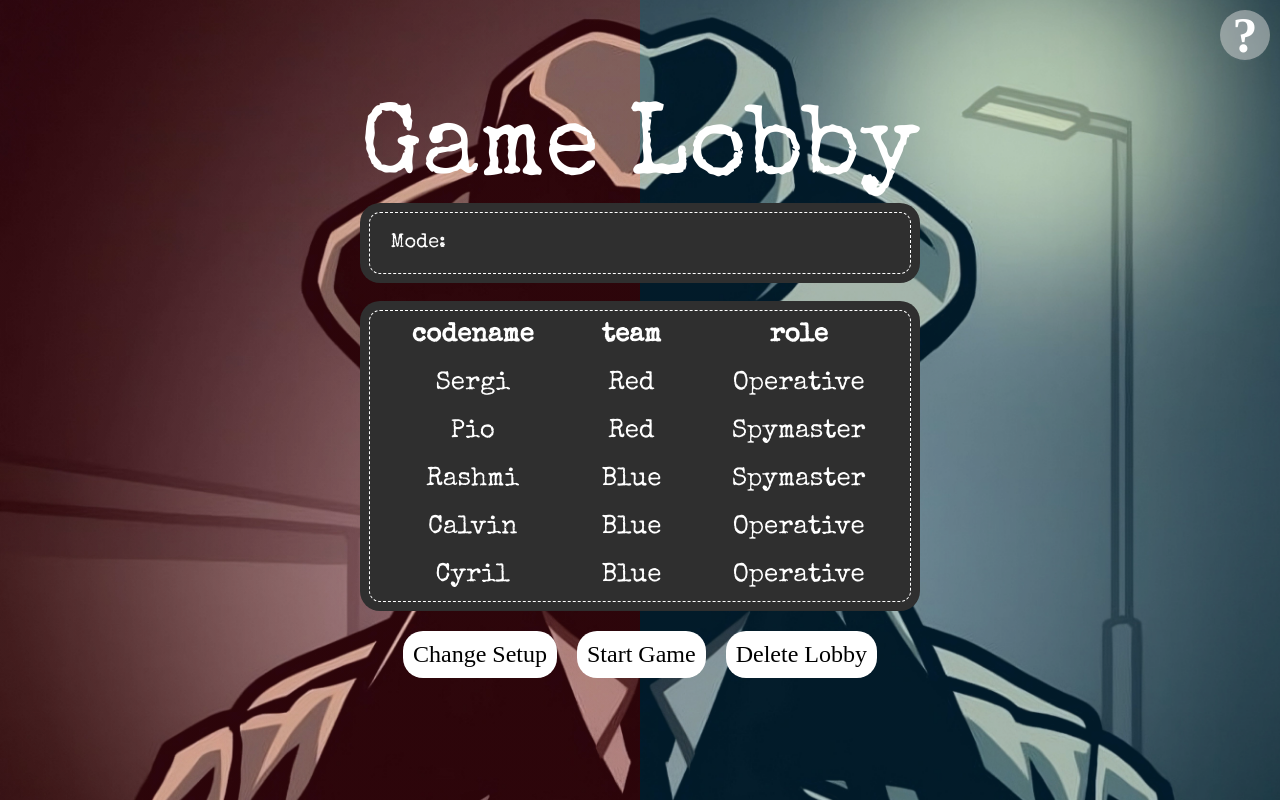
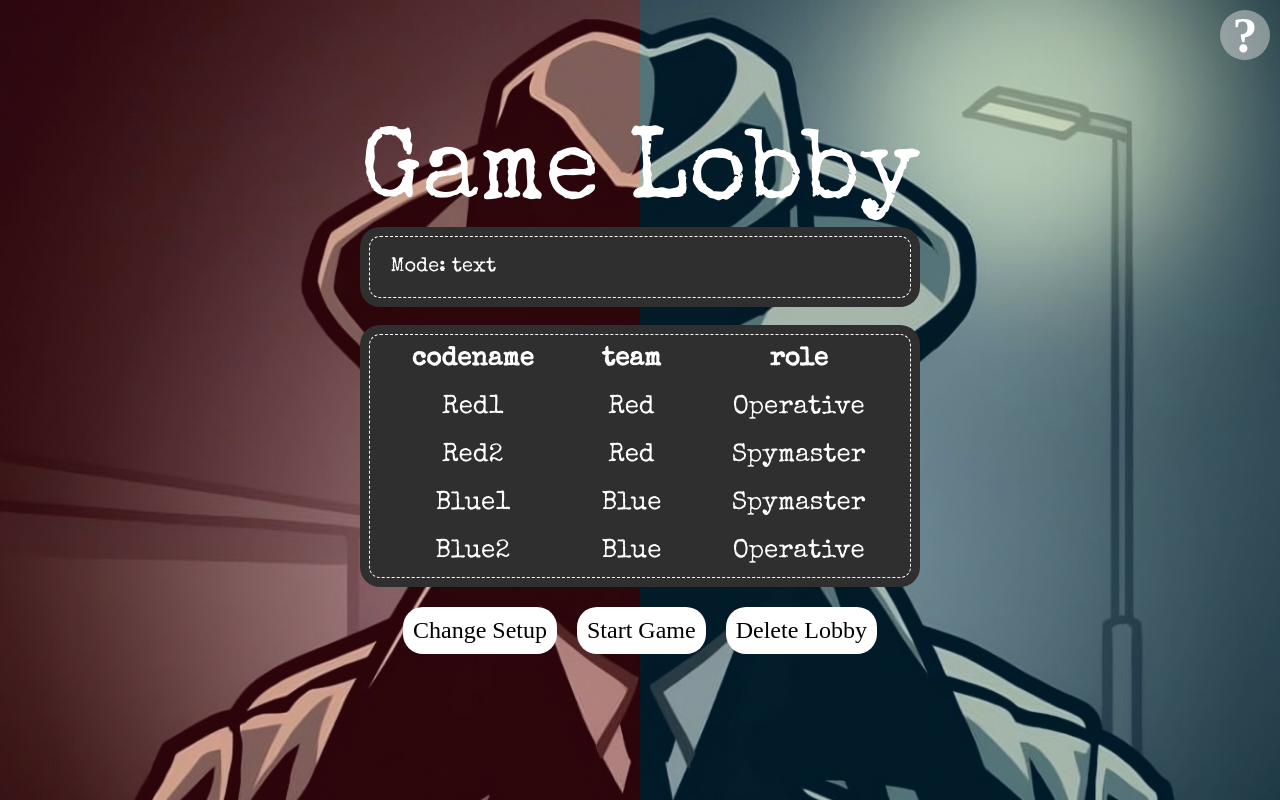
Before and after one commit to cyrimu/sopra-fs25-group-16-client, a Next.js app: page /lobby/1 in a window 1280 px wide. Built offline with nearby package versions, Linux system fonts and the light colour scheme; a web font is replaced by a local one; what @ant-design/nextjs-registry would draw is missing.

Commit message:
save game mode to use on different components

```diff
--- a/app/components/configurationPanel.tsx
+++ b/app/components/configurationPanel.tsx
@@ -1,17 +1,21 @@
 import React from 'react';
-import {Form, Radio, Select} from 'antd';
-import {GAME_TYPE} from "@/lib/features/game/game.types";
-import {LANGUAGES} from "@/lib/features/lobby/languages.types";
-import styles from "@/styles/page.module.css";
+import { Form, Radio, Select } from 'antd';
+import { GAME_TYPE } from '@/lib/features/game/game.types';
+import { LANGUAGES } from '@/lib/features/lobby/languages.types';
+import styles from '@/styles/page.module.css';
 
-const ConfigurationPanel: React.FC = () => {
+interface ConfigurationPanelProps {
+    setGameType: (gameType: GAME_TYPE) => void;
+}
 
-    // Radio with GAME_TYPE enum
-    const [gameType, setGameType] = React.useState(GAME_TYPE.text);
+const ConfigurationPanel: React.FC<ConfigurationPanelProps> = ({ setGameType }) => {
+    const [gameType, setGameTypeState] = React.useState(GAME_TYPE.text);
     const [language, setLanguage] = React.useState(LANGUAGES.english);
 
     const handleGameTypeChange = (e: any) => {
-        setGameType(e.target.value);
+        const newGameType = e.target.value;
+        setGameTypeState(newGameType);
+        setGameType(newGameType);
     };
 
     const handleLanguageChange = (e: any) => {
@@ -22,11 +26,11 @@ const ConfigurationPanel: React.FC = () => {
         <div>
             <Form layout="vertical">
                 <Form.Item label="Game Type">
-                    <div style={{textAlign: 'center'}}>
-                       <Radio.Group value={gameType} onChange={handleGameTypeChange} style={{width: '100%'}}>
-                           <Radio.Button value={GAME_TYPE.text} style={{width: '50%', color: gameType === GAME_TYPE.text ? 'black' : 'white', backgroundColor: gameType === GAME_TYPE.text ? 'white' : 'black'}}>Word</Radio.Button>
-                           <Radio.Button value={GAME_TYPE.image} style={{width: '50%', color: gameType === GAME_TYPE.image ? 'black' : 'white', backgroundColor: gameType === GAME_TYPE.image ? 'white' : 'black'}}>Picture</Radio.Button>
-                       </Radio.Group>
+                    <div style={{ textAlign: 'center' }}>
+                        <Radio.Group value={gameType} onChange={handleGameTypeChange} style={{ width: '100%' }}>
+                            <Radio.Button value={GAME_TYPE.text} style={{ width: '50%', color: gameType === GAME_TYPE.text ? 'black' : 'white', backgroundColor: gameType === GAME_TYPE.text ? 'white' : 'black' }}>Word</Radio.Button>
+                            <Radio.Button value={GAME_TYPE.image} style={{ width: '50%', color: gameType === GAME_TYPE.image ? 'black' : 'white', backgroundColor: gameType === GAME_TYPE.image ? 'white' : 'black' }}>Picture</Radio.Button>
+                        </Radio.Group>
                     </div>
                 </Form.Item>
                 {gameType === GAME_TYPE.text && (
--- a/app/components/playerTable.tsx
+++ b/app/components/playerTable.tsx
@@ -5,13 +5,14 @@ import styles from '@/styles/page.module.css';
 
 interface PlayerTableProps {
     players: Player[];
+    gameType: string;
 }
 
-const PlayerTable: React.FC<PlayerTableProps> = ({ players }) => {
+const PlayerTable: React.FC<PlayerTableProps> = ({ players, gameType }) => {
     return (
         <>
-            <div className={styles.messageField} style={{ width: "100%", padding: "30px", height: "auto", fontSize: "20px"}}>
-                Mode:
+            <div className={styles.messageField} style={{ width: '100%', padding: '30px', height: 'auto', fontSize: '20px' }}>
+                Mode: {gameType}
             </div>
             <br />
             <table className={styles.tableField}>
@@ -27,16 +28,10 @@ const PlayerTable: React.FC<PlayerTableProps> = ({ players }) => {
                     <tr key={index}>
                         <td>{playerName}</td>
                         <td>
-                            {team
-                                ? TEAM_COLOR[team].charAt(0).toUpperCase() +
-                                TEAM_COLOR[team].slice(1)
-                                : "N/A"}
+                            {team ? TEAM_COLOR[team].charAt(0).toUpperCase() + TEAM_COLOR[team].slice(1) : 'N/A'}
                         </td>
                         <td>
-                            {role
-                                ? PLAYER_ROLES[role].charAt(0).toUpperCase() +
-                                PLAYER_ROLES[role].slice(1)
-                                : "N/A"}
+                            {role ? PLAYER_ROLES[role].charAt(0).toUpperCase() + PLAYER_ROLES[role].slice(1) : 'N/A'}
                         </td>
                     </tr>
                 ))}
--- a/app/lobby/[id]/page.tsx
+++ b/app/lobby/[id]/page.tsx
@@ -12,6 +12,7 @@ import ConfigurationPanel from "@/components/configurationPanel";
 import {useState} from "react";
 import GetReadyScreen from "@/components/getReady";
 import PlayerTable from "@/components/playerTable";
+import {GAME_TYPE} from "@/lib/features/game/game.types";
 
 export default function Lobby() {
     const router = useRouter();
@@ -22,8 +23,8 @@ export default function Lobby() {
     const isHost = playerName === hostName;
 
     const [isConfigurationPanelOpen, setConfigurationPanelOpen] = useState(false);
+    const [gameType, setGameType] = useState(GAME_TYPE.text);
     const [isGameStarting, setGameStarting] = useState(false);
-
 
     const showConfigurationPanelOpen = () => {
         setConfigurationPanelOpen(true);
@@ -44,19 +45,19 @@ export default function Lobby() {
         }, 3000); // Redirect to the game after 3 seconds
     };
 
-    function confirmDeleteLobby() {
-        router.replace("/create");
-    }
+    const confirmDeleteLobby = () => {
+        router.replace('/create');
+    };
 
-    function cancelDeleteLobby() {
-    }
+    const cancelDeleteLobby = () => {
+        // Do nothing
+    };
 
     const players: Player[] = [
-        { playerName: "Sergi", team: TEAM_COLOR.red, role: PLAYER_ROLES.operative },
-        { playerName: "Pio", team: TEAM_COLOR.red, role: PLAYER_ROLES.spymaster },
-        { playerName: "Rashmi", team: TEAM_COLOR.blue, role: PLAYER_ROLES.spymaster },
-        { playerName: "Calvin", team: TEAM_COLOR.blue, role: PLAYER_ROLES.operative },
-        { playerName: "Cyril", team: TEAM_COLOR.blue, role: PLAYER_ROLES.operative },
+        { playerName: 'Red1', team: TEAM_COLOR.red, role: PLAYER_ROLES.operative },
+        { playerName: 'Red2', team: TEAM_COLOR.red, role: PLAYER_ROLES.spymaster },
+        { playerName: 'Blue1', team: TEAM_COLOR.blue, role: PLAYER_ROLES.spymaster },
+        { playerName: 'Blue2', team: TEAM_COLOR.blue, role: PLAYER_ROLES.operative },
     ];
 
     if (isGameStarting) {
@@ -70,7 +71,7 @@ export default function Lobby() {
                 {!isConfigurationPanelOpen && (
                     <>
                         <div className={styles.lobbyTitle}>Game Lobby</div>
-                        <PlayerTable players={players} />
+                        <PlayerTable players={players} gameType={gameType} />
                     </>
                 )}
                 {isHost && (
@@ -81,55 +82,55 @@ export default function Lobby() {
                         <Modal
                             styles={{
                                 content: {
-                                    display: "contents",
-                                    backgroundColor: "#2f2f2f",
-                                    fontFamily: "Special Elite",
+                                    display: 'contents',
+                                    backgroundColor: '#2f2f2f',
+                                    fontFamily: 'Special Elite',
                                 },
                                 body: {
-                                    backgroundColor: "#2f2f2f",
-                                    outline: "1px dashed white",
-                                    outlineOffset: "-10px",
-                                    fontFamily: "Special Elite",
-                                    color: "white",
-                                    borderRadius: "20px",
-                                    padding: "20px",
+                                    backgroundColor: '#2f2f2f',
+                                    outline: '1px dashed white',
+                                    outlineOffset: '-10px',
+                                    fontFamily: 'Special Elite',
+                                    color: 'white',
+                                    borderRadius: '20px',
+                                    padding: '20px',
                                 },
                                 header: {
-                                    backgroundColor: "#2f2f2f",
-                                    outline: "1px dashed white",
-                                    outlineOffset: "-10px",
-                                    fontFamily: "Special Elite",
-                                    color: "white",
-                                    borderRadius: "20px",
-                                    padding: "20px",
+                                    backgroundColor: '#2f2f2f',
+                                    outline: '1px dashed white',
+                                    outlineOffset: '-10px',
+                                    fontFamily: 'Special Elite',
+                                    color: 'white',
+                                    borderRadius: '20px',
+                                    padding: '20px',
                                 },
                                 footer: {
-                                    textAlign: "center",
-                                    backgroundColor: "#2f2f2f",
-                                    outline: "1px dashed white",
-                                    outlineOffset: "-10px",
-                                    fontFamily: "Special Elite",
-                                    color: "white",
-                                    borderRadius: "20px",
-                                    padding: "20px",
+                                    textAlign: 'center',
+                                    backgroundColor: '#2f2f2f',
+                                    outline: '1px dashed white',
+                                    outlineOffset: '-10px',
+                                    fontFamily: 'Special Elite',
+                                    color: 'white',
+                                    borderRadius: '20px',
+                                    padding: '20px',
                                 },
                             }}
-                        title="Configuration Panel"
+                            title="Configuration Panel"
                             open={isConfigurationPanelOpen}
                             onOk={handleOk}
-                            okButtonProps={{ style: { fontFamily: "Gabarito", fontSize: "20px" } }}
+                            okButtonProps={{ style: { fontFamily: 'Gabarito', fontSize: '20px' } }}
                             okText="Save"
                             onCancel={handleCancel}
-                            cancelButtonProps={{ style: { fontFamily: "Gabarito", fontSize: "20px" } }}
+                            cancelButtonProps={{ style: { fontFamily: 'Gabarito', fontSize: '20px' } }}
                             cancelText="Cancel"
                         >
-                            <ConfigurationPanel/>
+                            <ConfigurationPanel setGameType={setGameType} />
                         </Modal>
                         <button className={styles.regularButton} onClick={handleStartGame}>
                             Start Game
                         </button>
                         <Popconfirm
-                            title={<span style={{ color: "black" }}>Are you sure if you want to delete the lobby?</span>}
+                            title={<span style={{ color: 'black' }}>Are you sure if you want to delete the lobby?</span>}
                             onConfirm={confirmDeleteLobby}
                             onCancel={cancelDeleteLobby}
                             okText="Yes"
```
